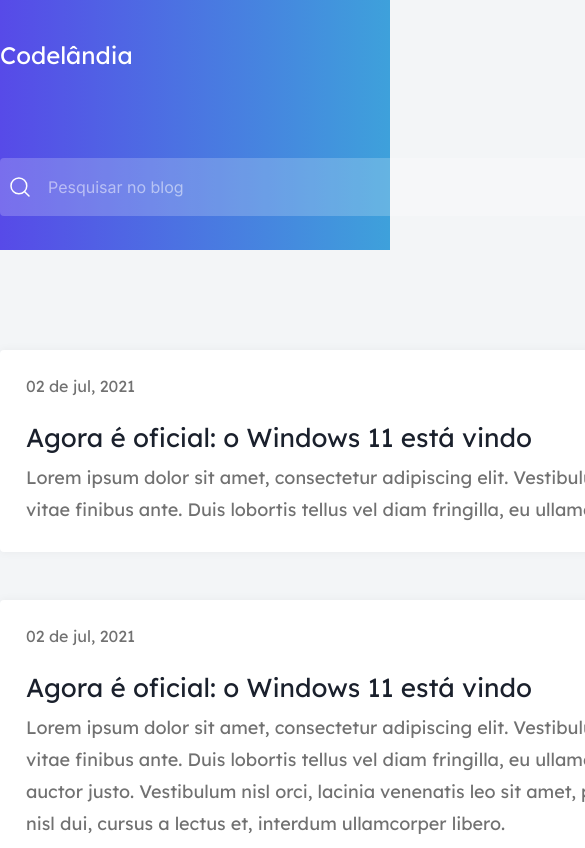
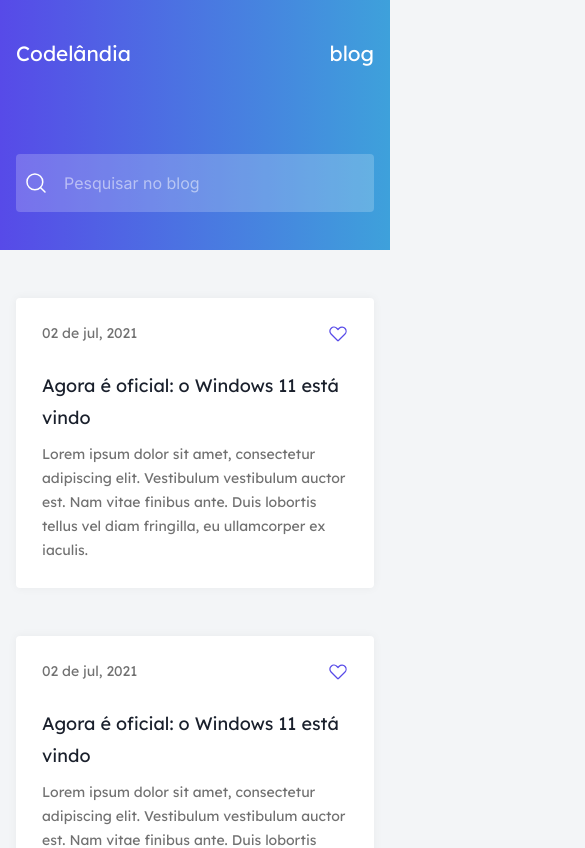
Before and after one commit to lgolin/frontend-projects, a React (Vite) app in the folder 01-blog-react/: page / in a window 390 px wide. Shown: the top 848 px of the page, 585 px wide, since content can reach past the window. Built offline with nearby package versions, Linux system fonts and the light colour scheme.

Commit message:
Add media query

```diff
--- a/01-blog-react/src/components/Header/Header.module.scss
+++ b/01-blog-react/src/components/Header/Header.module.scss
@@ -4,6 +4,10 @@ header {
   background: $bg-gradient;
   height: 250px;
   margin-bottom: 6.25rem;
+
+  @include respond(small) {
+    margin-bottom: 1rem;
+  }
 
   div {
     width: $container;
@@ -12,10 +16,22 @@ header {
     display: flex;
     justify-content: space-between;
 
+    @include respond(medium) {
+      width: $container-m;
+    }
+
+    @include respond(small) {
+      width: $container-xs;
+    }
+
     p {
       color: $white;
       padding: 2.5rem 0;
       font-size: 1.5rem;
+
+      @include respond(small) {
+        font-size: 1.3rem;
+      }
     }
   }
 }
--- a/01-blog-react/src/components/Input/Input.module.scss
+++ b/01-blog-react/src/components/Input/Input.module.scss
@@ -6,6 +6,13 @@
     display: flex;
     position: relative;
     align-items: center;
+    @include respond(medium) {
+      width: $container-m;
+    }
+
+    @include respond(small) {
+      width: $container-xs;
+    }
     .icon {
       position: absolute;
       margin-left: .5rem;
--- a/01-blog-react/src/components/Posts/Posts.module.scss
+++ b/01-blog-react/src/components/Posts/Posts.module.scss
@@ -1,4 +1,6 @@
 @import '../../styles/variaveis';
+
+
 
 section {
   width: $container;
@@ -8,22 +10,43 @@ section {
   border-radius: 4px;
   box-shadow: 0px 0px 10px rgba(19, 19, 31, 0.05);
 
+  @include respond(medium) {
+    width: $container-m;
+  }
+
+  @include respond(small) {
+    width: $container-xs;
+  }
+
   .info {
     display: flex;
     justify-content: space-between;
     color: $grey-300;
     margin-bottom: 1.375rem;
+
+    @include respond(small) {
+      font-size: 0.875rem;
+    }
   }
 
   .title {
     font-size: 1.625rem;
     line-height: 2rem;
     margin-bottom: 0.5rem;
+
+    @include respond(small) {
+      font-size: 1.125rem;
+    }
   }
   .content {
     // max-width: 90%;
     font-size: 1.125rem;
     line-height: 2rem;
     color: $grey-300;
+
+    @include respond(small) {
+      font-size: 0.875rem;
+      line-height: 1.5rem;
+    }
   }
 }
--- a/01-blog-react/src/styles/_variaveis.scss
+++ b/01-blog-react/src/styles/_variaveis.scss
@@ -13,4 +13,15 @@ $grey-300: #717171;
 $grey-800: #1a202c;
 
 // Container
+@mixin respond($breakpoint) {
+  @if $breakpoint == medium {
+    @media (max-width: 930px) { @content };
+  }
+  @if $breakpoint == small {
+    @media (max-width: 450px) { @content };
+  }
+}
+
 $container: 900px;
+$container-m: calc(100% - 4rem);
+$container-xs: calc(100% - 2rem);
```
